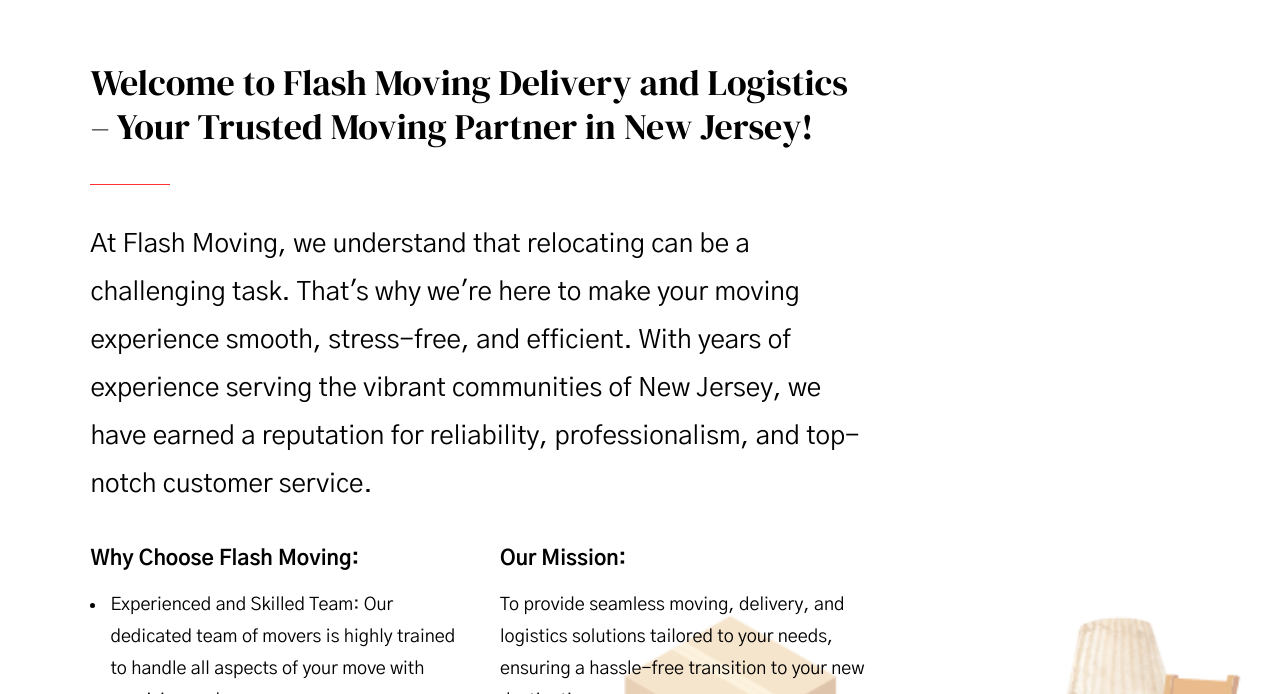
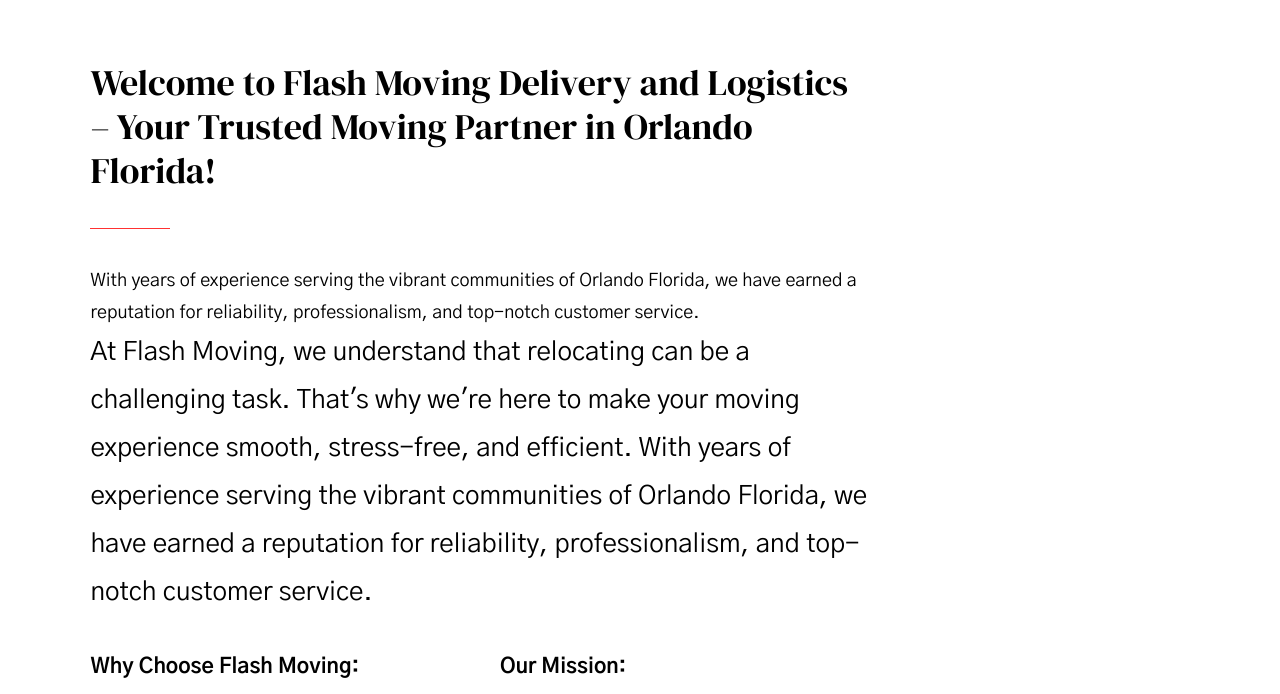
Before and after one commit to josegomez-dev/flash-moving, a plain HTML site: page index.html in a window 1280 px wide. Shown: the part 1052-1746 px from the top of the page. Drawn offline with Linux system fonts and the light colour scheme.

Commit message:
update infom

```diff
--- a/index.html
+++ b/index.html
@@ -210,15 +210,16 @@
 
                         <div class="row tab-content__item-header">
                             <div class="column">
-                                <h1>Welcome to Flash Moving Delivery and Logistics – Your Trusted Moving Partner in New Jersey!</h1>
+                                <h1>Welcome to Flash Moving Delivery and Logistics – Your Trusted Moving Partner in Orlando Florida!</h1>
                             </div>
                         </div>
-
+With years of experience serving the vibrant communities of Orlando Florida, we have earned a reputation for
+reliability, professionalism, and top-notch customer service.
                         <div class="row">
                             <div class="column">
                                 <p class="lead">
                                     At Flash Moving, we understand that relocating can be a challenging task. That's why we're here to make your moving
-                                    experience smooth, stress-free, and efficient. With years of experience serving the vibrant communities of New Jersey,
+                                    experience smooth, stress-free, and efficient. With years of experience serving the vibrant communities of Orlando Florida,
                                     we have earned a reputation for reliability, professionalism, and top-notch customer service.
                                 </p>
 
@@ -327,7 +328,7 @@
                                 <div class="services-list__item-content">
                                     <h4 class="item-title">Long-Distance Moves:</h4>
                                     <p>
-                                        Moving beyond New Jersey? Flash Moving provides reliable long-distance moving services, making your cross-country move
+                                        Moving beyond Orlando Florida? Flash Moving provides reliable long-distance moving services, making your cross-country move
                                         stress-free and efficient.
                                     </p>
                                 </div>
```
